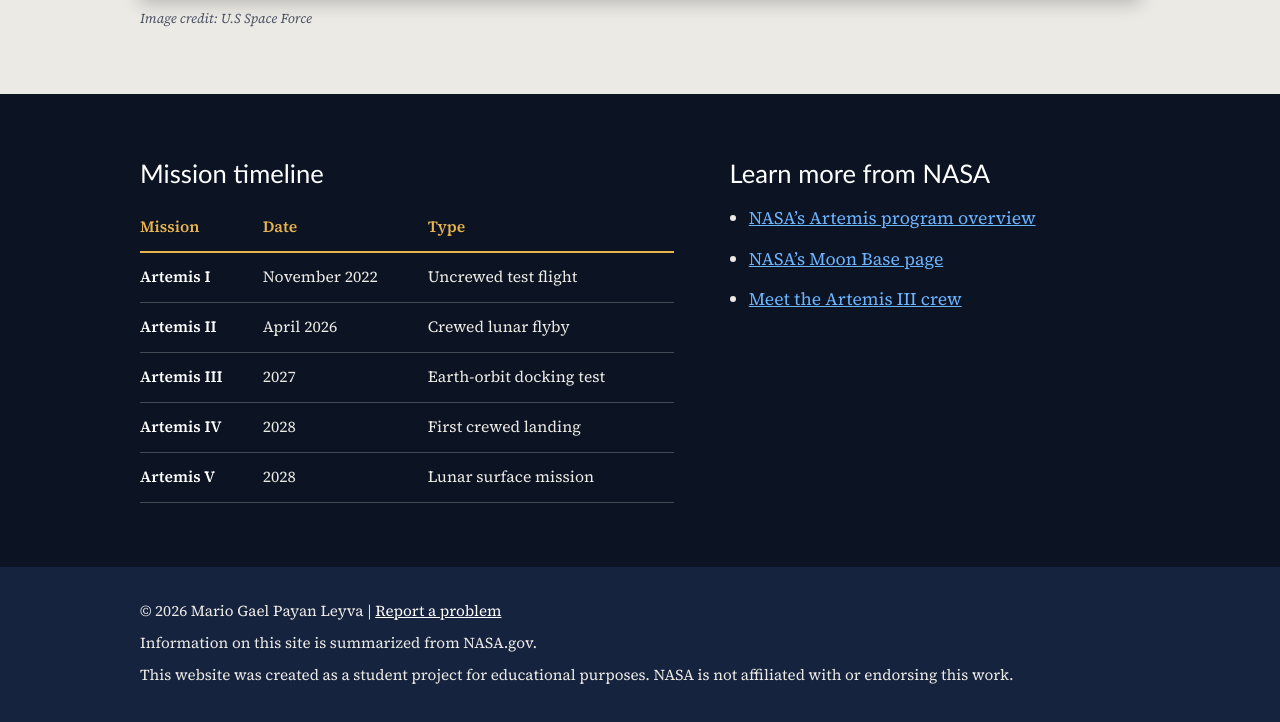
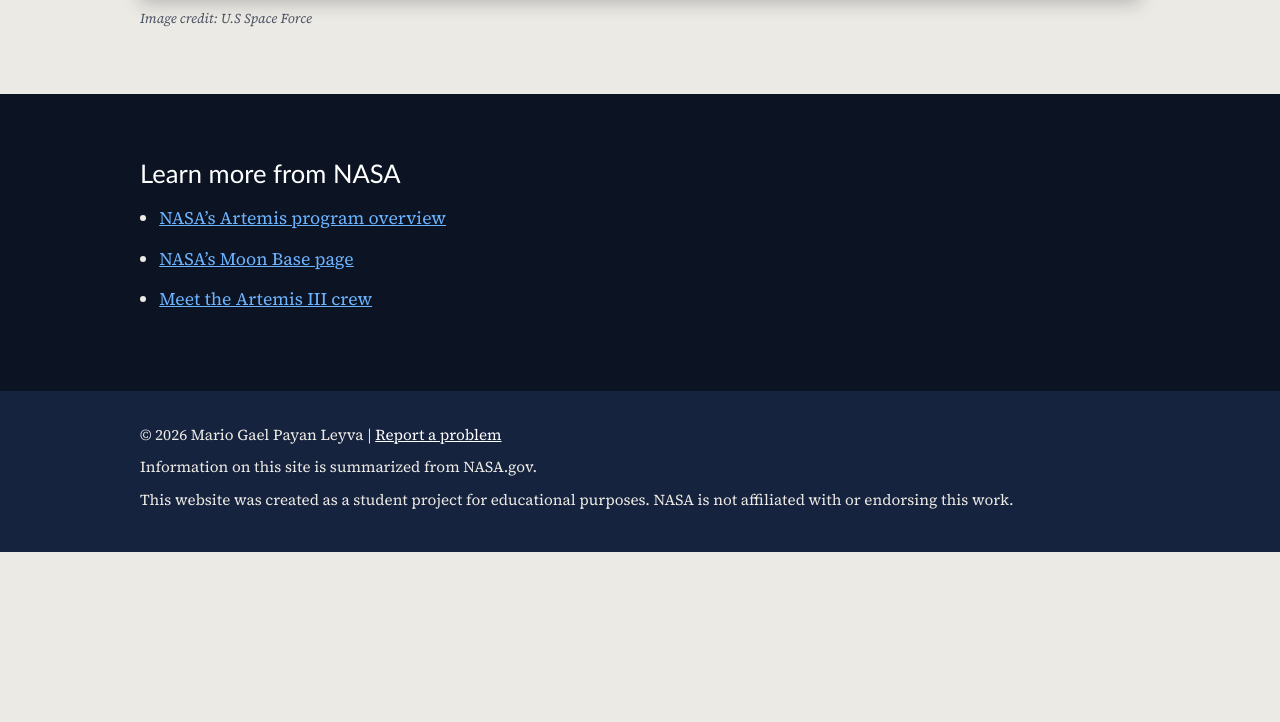
Before and after one commit to gael-leyva/ifsc-11003, a plain HTML site: page final-project-draft/index.html in a window 1280 px wide. Shown: the part 1795-2517 px from the top of the page. After the commit the page ends 2347 px from the top, so only its background shows below. Drawn offline with Linux system fonts and the light colour scheme; a web font is replaced by a local one.

```diff
--- a/final-project-draft/index.html
+++ b/final-project-draft/index.html
@@ -82,48 +82,8 @@
     </section>
   </main>
 
-  <aside class="dark" aria-label="Quick reference and links">
+    <aside class="dark" aria-label="Quick reference and links">
     <div class="container">
-      <article>
-        <h2>Mission timeline</h2>
-        <table>
-          <caption class="visually-hidden">Artemis missions, target dates, and status</caption>
-          <thead>
-            <tr>
-              <th scope="col">Mission</th>
-              <th scope="col">Date</th>
-              <th scope="col">Type</th>
-            </tr>
-          </thead>
-          <tbody>
-            <tr>
-              <th scope="row">Artemis I</th>
-              <td>November 2022</td>
-              <td>Uncrewed test flight</td>
-            </tr>
-            <tr>
-              <th scope="row">Artemis II</th>
-              <td>April 2026</td>
-              <td>Crewed lunar flyby</td>
-            </tr>
-            <tr>
-              <th scope="row">Artemis III</th>
-              <td>2027</td>
-              <td>Earth-orbit docking test</td>
-            </tr>
-            <tr>
-              <th scope="row">Artemis IV</th>
-              <td>2028</td>
-              <td>First crewed landing</td>
-            </tr>
-            <tr>
-              <th scope="row">Artemis V</th>
-              <td>2028</td>
-              <td>Lunar surface mission</td>
-            </tr>
-          </tbody>
-        </table>
-      </article>
       <article>
         <h2>Learn more from NASA</h2>
         <ul>
```
